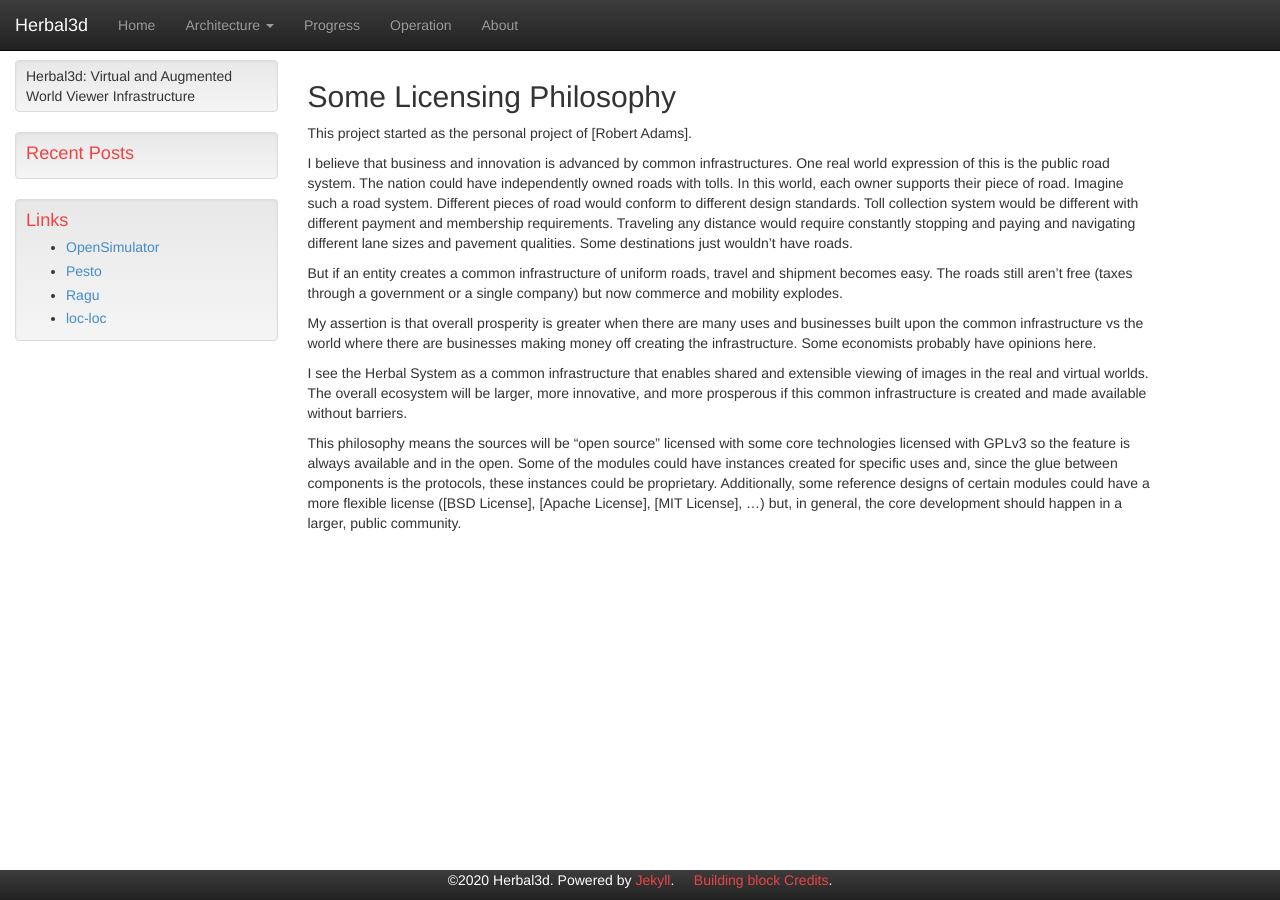
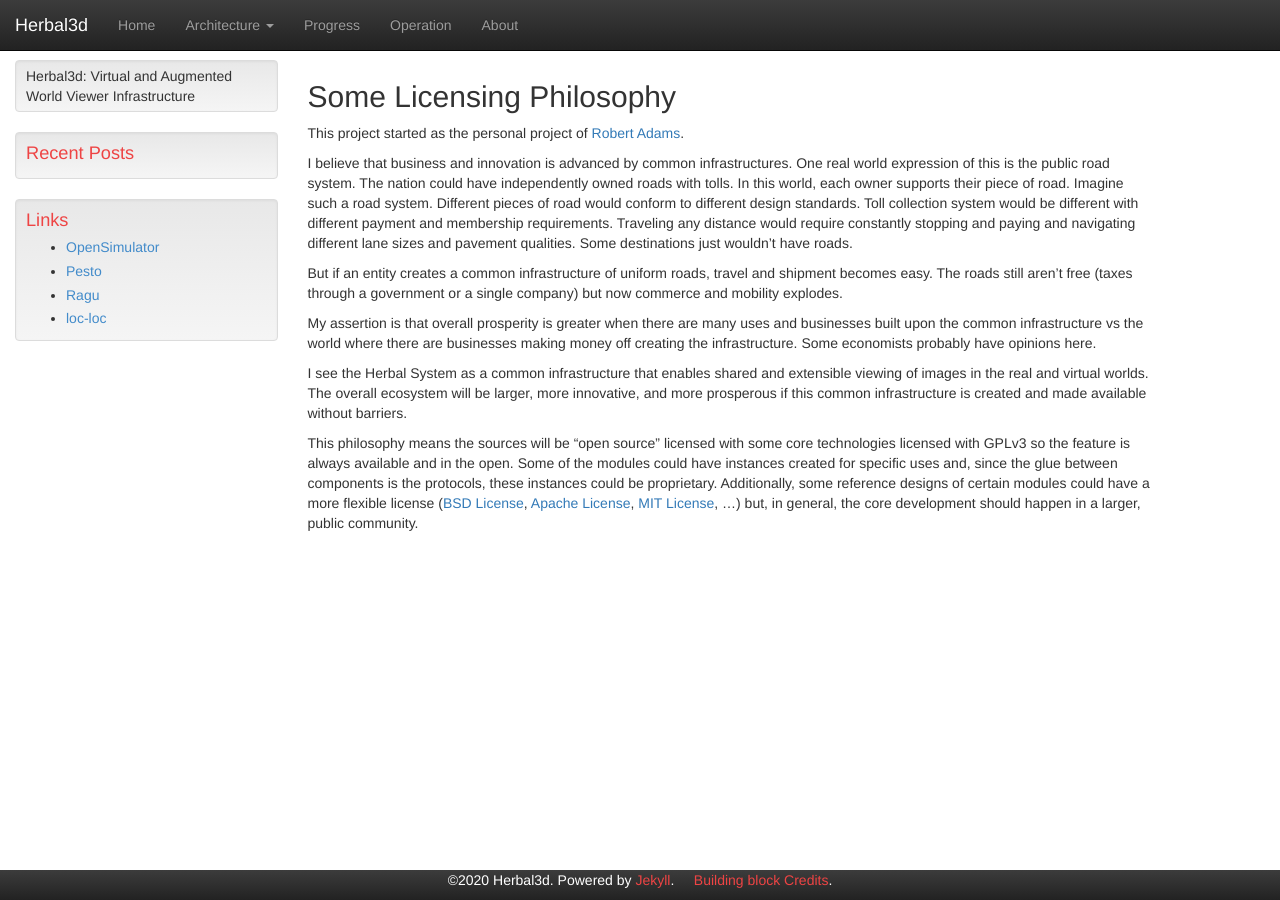
Before and after one commit to Herbal3d/herbal3d.github.io, a Jekyll site: the page built from LicensingPhilosophy.md, in a window 1280 px wide. Built offline with Jekyll 4.4.1, drawn with Linux system fonts in a browser that asks for light colours; some of the changed lines change nothing that is shown.

Commit message:
Add missing link URLs

```diff
--- a/LicensingPhilosophy.md
+++ b/LicensingPhilosophy.md
@@ -44,3 +44,8 @@ Additionally, some reference designs of certain modules could
 have a more flexible license ([BSD License], [Apache License], [MIT License], ...)
 but, in general, the core development should happen in a larger,
 public community.
+
+[BSD License]: http://opensource.org/licenses/BSD-3-Clause
+[MIT License]: http://opensource.org/licenses/MIT
+[Apache License]: http://opensource.org/licenses/Apache-2.0
+[Robert Adams]: https://misterblue.com/
```
